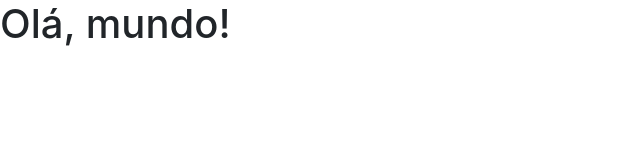
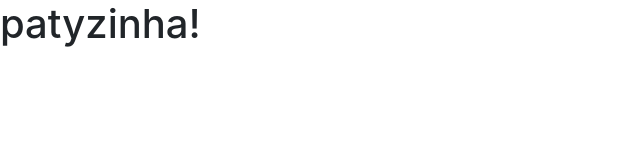
Before and after one commit to AndreLSSilva1/HTML, a plain HTML site: page index.html in a window 1280 px wide. Shown: the whole page, without its empty margins (0-640 px from the left). Drawn offline with nearby package versions, Linux system fonts and the light colour scheme.

Commit message:
alteração no título

```diff
--- a/index.html
+++ b/index.html
@@ -11,7 +11,7 @@
     <title>Olá, mundo!</title>
   </head>
   <body>
-    <h1>Olá, mundo!</h1>
+    <h1>patyzinha!</h1>
 
     <!-- JavaScript (Opcional) -->
     <!-- jQuery primeiro, depois Popper.js, depois Bootstrap JS -->
```
